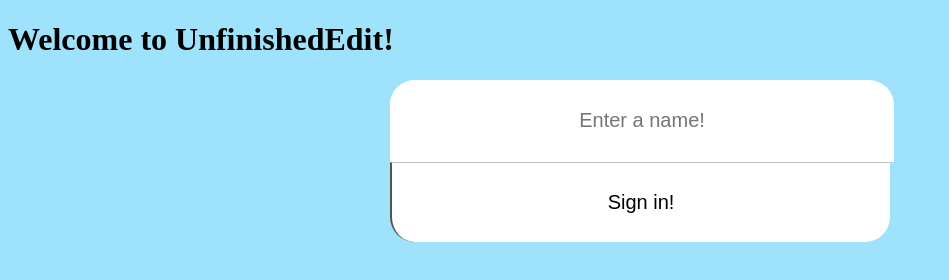
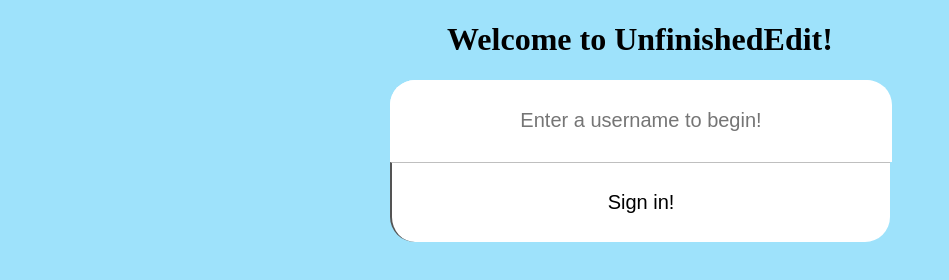
Before and after one commit to a-grgv/ISproj, a plain HTML site: page login.html in a window 1280 px wide. Shown: the whole page, without its empty margins (0-949 px from the left). Drawn offline with Linux system fonts and the light colour scheme.

Commit message:
finished simple implementation of login page

```diff
--- a/login.html
+++ b/login.html
@@ -1,35 +1,41 @@
 <!DOCTYPE html>
 <html>
-<head>
+<header>
 
 <title> login </title>
 
-</head>
+</header>
 
 <body>
-<h1>Welcome to UnfinishedEdit!</h1>
 
-<div class="log">
-  <input id="nameField" type="text" placeholder="Enter a name!"></input>
-  <button class="button" type="button">Sign in!</button>
-</div>
+  <h1>Welcome to UnfinishedEdit!</h1>
+
+  <div class="box">
+    <input id="nameField" type="text" placeholder="Enter a username to begin!"></input>
+    <button onclick="userName()" class="button" type="button">Sign in!</button>
+  </div>
 
 
 
 </body>
 
 <style>
-head {
+h1 {
+  position: static;
   text-align: center;
+  padding: 0px;
+  font-family: Noto Sans CJK JP Black;
 }
 
 body{
   background-color: #9EE2FB ;
 }
 
-.log {
+.box {
   position: static;
-  background-color: #FFFFFF;
+  background-color:#FFFFFF;
+  border.width: 5px;
+  border-color:#BFBFBF;
   border-radius: 25px;
   height: 80px;
   width: 500px;
@@ -39,7 +45,7 @@ body{
 }
 
 #nameField {
-  width: inherit;
+  width: 498px;
   height:80px;
   border-width: 0px;
   border-top-left-radius: 25px;
@@ -51,7 +57,7 @@ body{
 
 
 .button {
-    background-color: #FFFFFF; /* Green */
+    background-color: #FFFFFF;
     color: #000000;
     border-bottom-width: 0px;
     border-top-width:1px;
@@ -61,15 +67,22 @@ body{
     font-size: 16px;
     border-bottom-right-radius: 25px;
     border-bottom-left-radius: 25px;
-    width: inherit;;
+    width: inherit;
     height:inherit;
-
     text-align: center;
     font-size: 20px;
 
 
 }
 
+<script>
+
+  function userName(){
+    var input = document.getElementbyId("nameField").value;
+  }
+
+</script>
+
 </style>
 
 </html>
```
